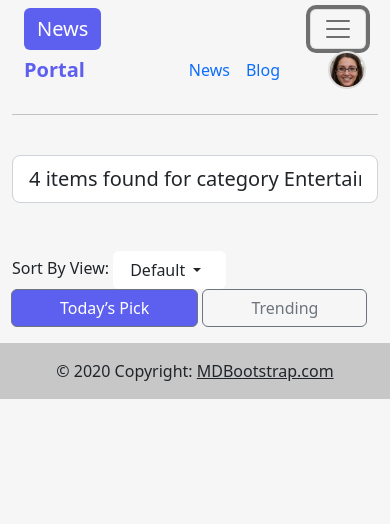
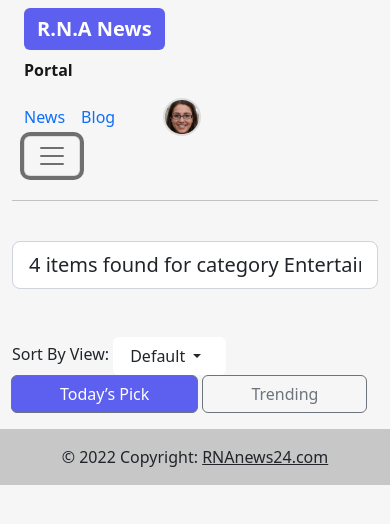
Before and after one commit to rafiulaanam/rna-news24-a6, a plain HTML site: page index.html in a window 390 px wide. Both pictures are taken after a click on the button "Toggle navigation". Drawn offline with nearby package versions, Linux system fonts and the light colour scheme; no server answers.

Commit message:
nav toggel added

```diff
--- a/index.html
+++ b/index.html
@@ -18,10 +18,40 @@
     <header class="container">
       <nav class="navbar navbar-expand-lg">
         <div class="container-fluid">
-          <button class="navbar-brand btn bg-color text-white" href="">
-            News
+          <!-- <button class="navbar-brand btn bg-color text-white fw-semibold" href="">
+            R.N.A News
+          </button> -->
+          <!-- <a class="navbar-brand" href="#">Portal</a> -->
+          <div
+            class="collapse navbar-collapse"
+            id="navbarText"
+          >
+          <button class="navbar-brand btn bg-color text-white fw-semibold" href="">
+            R.N.A News
           </button>
-          <!-- <a class="navbar-brand" href="#">Portal</a> -->
+        <ul class="navbar-nav me-auto mb-2 mb-lg-0">
+          <li class="nav-item">
+            <a class="nav-link active fw-semibold " aria-current="page" href="#">Portal</a>
+          </li>
+
+
+        </ul>
+        <div class="d-flex align-items-center">
+            <a class="text-decoration-none ac" href="#">News</a>
+            <a class="ms-3 text-decoration-none ac" href="blog.html">Blog</a>
+            <img class="ps-5" src="images/Avatar.png" alt="" />
+          </div>
+
+
+
+
+
+
+
+
+
+
+          </div>
           <button
             class="navbar-toggler"
             type="button"
@@ -33,33 +63,23 @@
           >
             <span class="navbar-toggler-icon"></span>
           </button>
-          <div
-            class="collapse navbar-collapse d-flex justify-content-between"
-            id="navbarText"
-          >
-            <a class="navbar-brand portal fw-semibold" href="#">Portal</a>
 
-            <div class="d-flex align-items-center">
-              <a class="text-decoration-none" href="#">News</a>
-              <a class="ms-3 text-decoration-none" href="blog.html">Blog</a>
-              <img class="ps-5" src="images/Avatar.png" alt="" />
-            </div>
-          </div>
         </div>
       </nav>
 
       <hr />
+      <section>
+        <ul class="nav d-flex justify-content-between" id="catul">
+
+        </ul>
+      </section>
     </header>
 
     <main class="container">
 
 
 
-      <section>
-        <ul class="nav d-flex justify-content-between" id="catul">
 
-        </ul>
-      </section>
 
       <section class="mt-4">
         <div class="input-group input-group-lg">
@@ -132,8 +152,8 @@
     <footer class="bg-light text-center text-lg-start">
       <!-- Copyright -->
       <div class="text-center p-3" style="background-color: rgba(0, 0, 0, 0.2)">
-        © 2020 Copyright:
-        <a class="text-dark" href="https://mdbootstrap.com/">MDBootstrap.com</a>
+        © 2022 Copyright:
+        <a class="text-dark" href="https://rnanews24.com/">RNAnews24.com</a>
       </div>
       <!-- Copyright -->
     </footer>
--- a/style.css
+++ b/style.css
@@ -21,3 +21,7 @@ body{
 .mouse{
     cursor: pointer;
 }
+/* .ac:visited{
+    background: #5D5FEF;
+    color: black;
+} */
```
Also changed, not shown: sd.html (added, +54 -0 lines).
